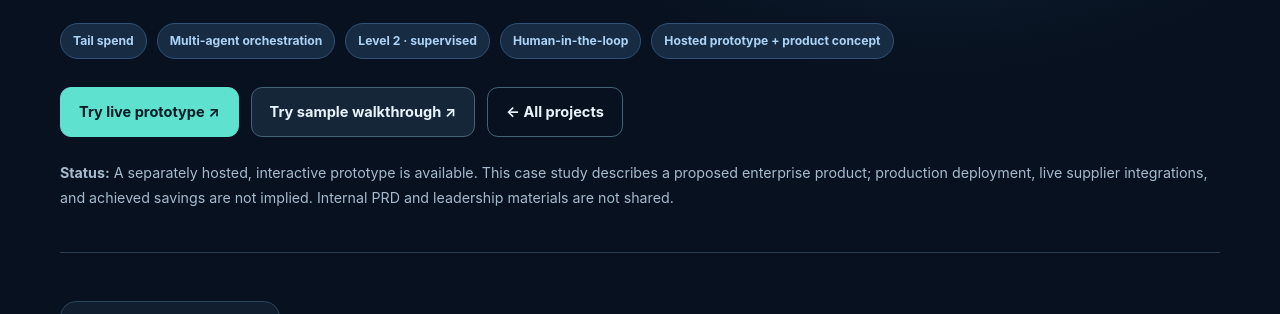
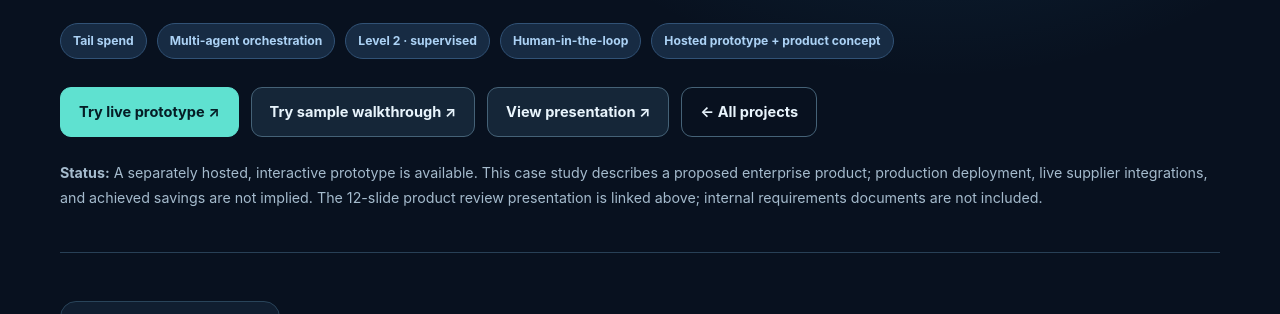
Before and after one commit to vasuart-cloud/ai-product-portfolio, a plain HTML site: page projects/autonomous-sourcing-agent/index.html in a window 1280 px wide. Shown: the part 414-728 px from the top of the page. Drawn offline with Linux system fonts and the light colour scheme.

Commit message:
Publish Autonomous Sourcing Agent product review PDF and presentation links

```diff
--- a/projects/autonomous-sourcing-agent/index.html
+++ b/projects/autonomous-sourcing-agent/index.html
@@ -310,8 +310,8 @@ body { min-width: 0; overflow-wrap: break-word; }
 <h1>Autonomous <span class="gradient-text">Sourcing Agent.</span></h1>
 <p class="dek">A supervised agent approach to competitive sourcing for high-volume, low-value indirect purchases—designed around explainable supplier awards and customer-governed automation.</p>
 <div class="case-overview"><span class="pill">Tail spend</span><span class="pill">Multi-agent orchestration</span><span class="pill">Level 2 · supervised</span><span class="pill">Human-in-the-loop</span><span class="pill">Hosted prototype + product concept</span></div>
-<div class="buttons"><a class="btn primary" href="https://autonomous-sourcing-agent.vercel.app/" target="_blank" rel="noopener noreferrer" aria-label="Try the hosted Autonomous Sourcing Agent prototype in a new tab">Try live prototype ↗</a><a class="btn" href="prototype.html">Try sample walkthrough ↗</a><a class="btn secondary" href="../../index.html#projects">← All projects</a></div>
-<p class="case-status"><strong>Status:</strong> A separately hosted, interactive prototype is available. This case study describes a proposed enterprise product; production deployment, live supplier integrations, and achieved savings are not implied. Internal PRD and leadership materials are not shared.</p>
+<div class="buttons"><a class="btn primary" href="https://autonomous-sourcing-agent.vercel.app/" target="_blank" rel="noopener noreferrer" aria-label="Try the hosted Autonomous Sourcing Agent prototype in a new tab">Try live prototype ↗</a><a class="btn" href="prototype.html">Try sample walkthrough ↗</a><a class="btn" href="../../assets/autonomous-sourcing-agent-product-review.pdf" target="_blank" rel="noopener noreferrer">View presentation ↗</a><a class="btn secondary" href="../../index.html#projects">← All projects</a></div>
+<p class="case-status"><strong>Status:</strong> A separately hosted, interactive prototype is available. This case study describes a proposed enterprise product; production deployment, live supplier integrations, and achieved savings are not implied. The 12-slide product review presentation is linked above; internal requirements documents are not included.</p>
 </header>
 <div class="case-split">
 <aside aria-label="Case study sections" class="case-toc"><h2>In this case study</h2><a href="#overview">Opportunity</a><a href="#discovery">Discovery</a><a href="#journey">User journey</a><a href="#architecture">Architecture</a><a href="#mvp">MVP choices</a><a href="#evaluation">Evaluation</a><a href="#prototype">Prototype</a></aside>
@@ -413,7 +413,7 @@ body { min-width: 0; overflow-wrap: break-word; }
 <div class="case-tile"><h3>Experience shown</h3><p>Multi-step buyer review, simulated agent responses, visible quote evidence, and explicit decision gates.</p></div>
 <div class="case-tile"><h3>Prototype vs. production</h3><p>The local walkthrough is entirely simulated, with no model or procurement API calls. The hosted prototype demonstrates the experience; real supplier transactions, enterprise rollout and financial outcomes are not asserted.</p></div>
 </div>
-<div class="case-links"><a class="btn primary" href="https://autonomous-sourcing-agent.vercel.app/" target="_blank" rel="noopener noreferrer">Try hosted prototype ↗</a><a class="btn" href="prototype.html">Launch sample walkthrough ↗</a><a class="btn secondary" href="../../index.html#agentic-employee-records">Explore Employee Records ↗</a></div>
+<div class="case-links"><a class="btn primary" href="https://autonomous-sourcing-agent.vercel.app/" target="_blank" rel="noopener noreferrer">Try hosted prototype ↗</a><a class="btn" href="prototype.html">Launch sample walkthrough ↗</a><a class="btn" href="../../assets/autonomous-sourcing-agent-product-review.pdf" target="_blank" rel="noopener noreferrer">View product presentation ↗</a><a class="btn secondary" href="../../index.html#agentic-employee-records">Explore Employee Records ↗</a></div>
 <p class="small-note">Underlying internal PRD, leadership deck and customer-sensitive implementation details are intentionally excluded from the public website.</p>
 </section>
 </main>
```
Also changed, not shown: index.html (+1 -0 lines), 2 other files.
